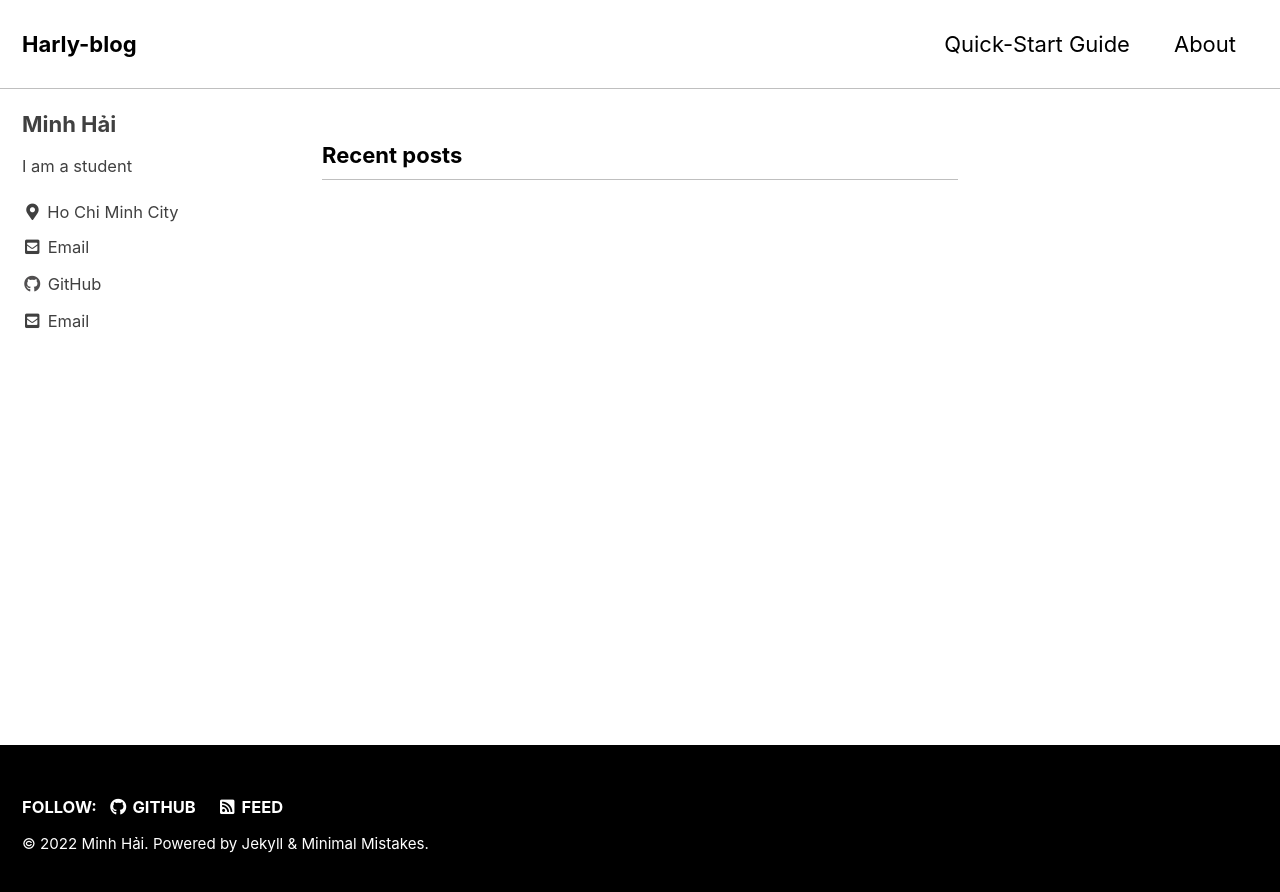
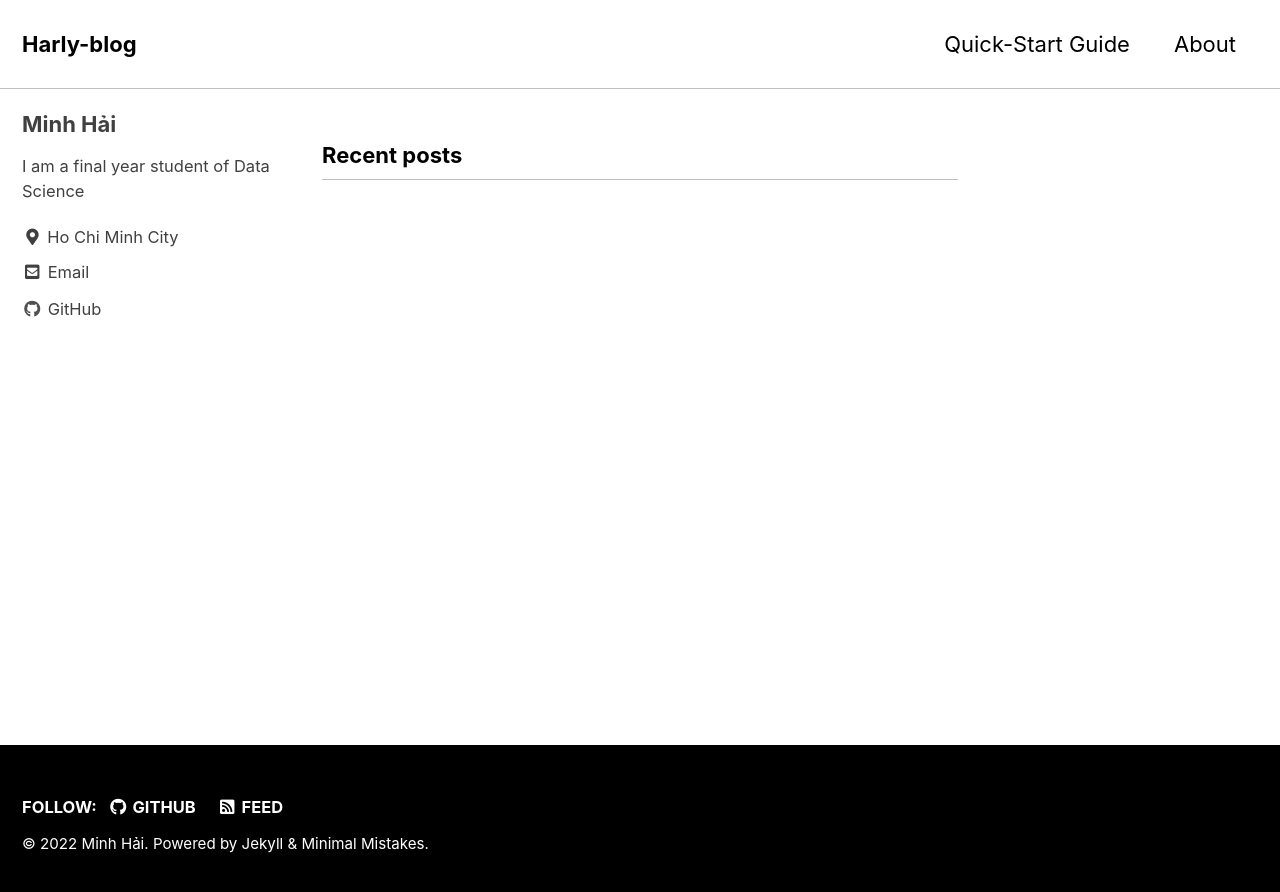
Before and after one commit to Harly-1506/Harly-1506.github.io, a Jekyll site: the page built from index.html, in a window 1280 px wide. Shown: the top 892 px of the page. Built offline with Jekyll 4.4.1, drawn with Linux system fonts in a browser that asks for light colours; cached includes are drawn as plain includes; the list of posts is cut into pages by our own code.

Commit message:
Update _config.yml

```diff
--- a/_config.yml
+++ b/_config.yml
@@ -27,6 +27,7 @@ repository               : "https://github.com/Harly-1506" # GitHub username/rep
 teaser                   : # path of fallback teaser image, e.g. "/assets/images/500x300.png"
 logo                     : # path of logo image to display in the masthead, e.g. "/assets/images/88x88.png"
 masthead_title           : # overrides the website title displayed in the masthead, use " " for no title
+search                   : true
 # breadcrumbs            : false # true, false (default)
 words_per_minute         : 200
 comments:
@@ -106,9 +107,9 @@ analytics:
 author:
   name             : "Minh Hải"
   avatar           : # path of avatar image, e.g. "/assets/images/bio-photo.jpg"
-  bio              : "I am a student"
+  bio              : "I am a final year student of Data Science"
   location         : "Ho Chi Minh City"
-  email            : "tranminhhai1506@gmail.com"
+#   email            : "tranminhhai1506@gmail.com"
   links:
     - label: "Email"
       icon: "fas fa-fw fa-envelope-square"
```
